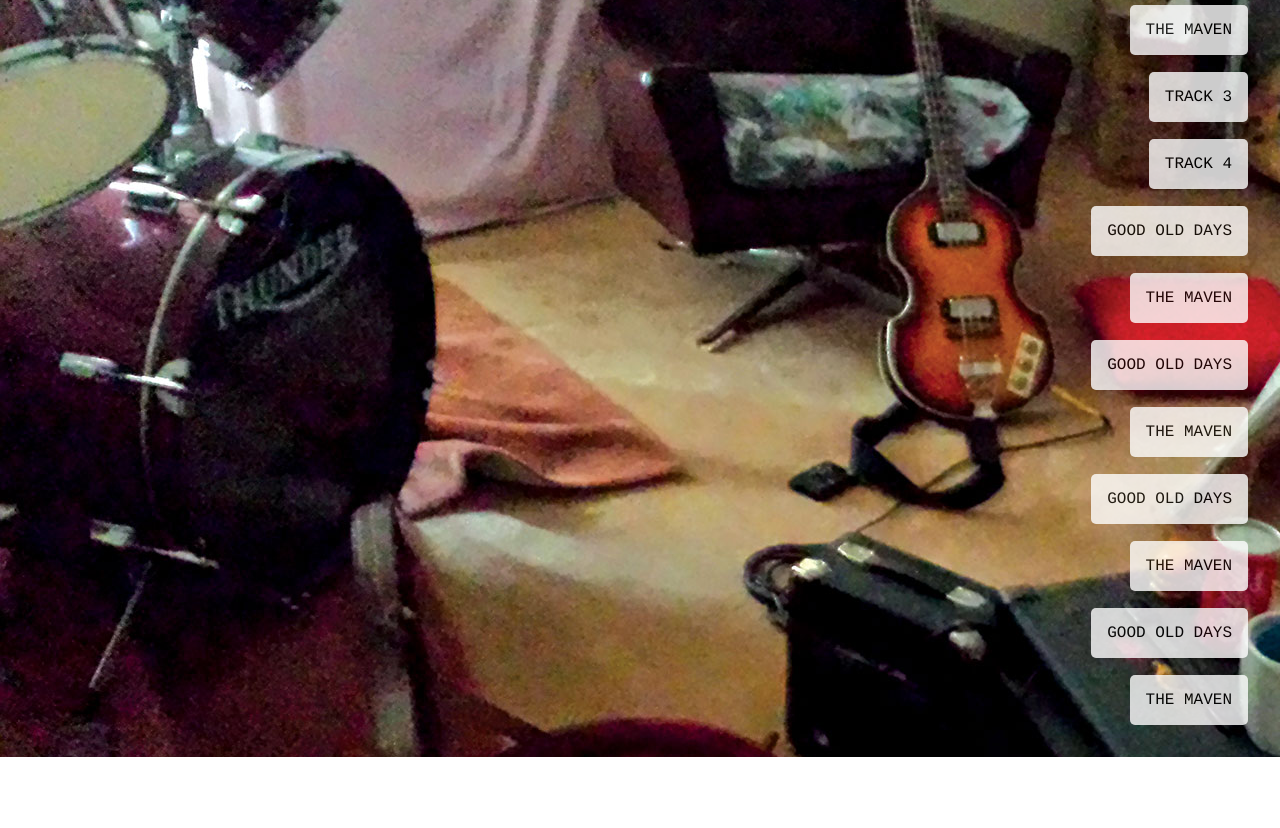
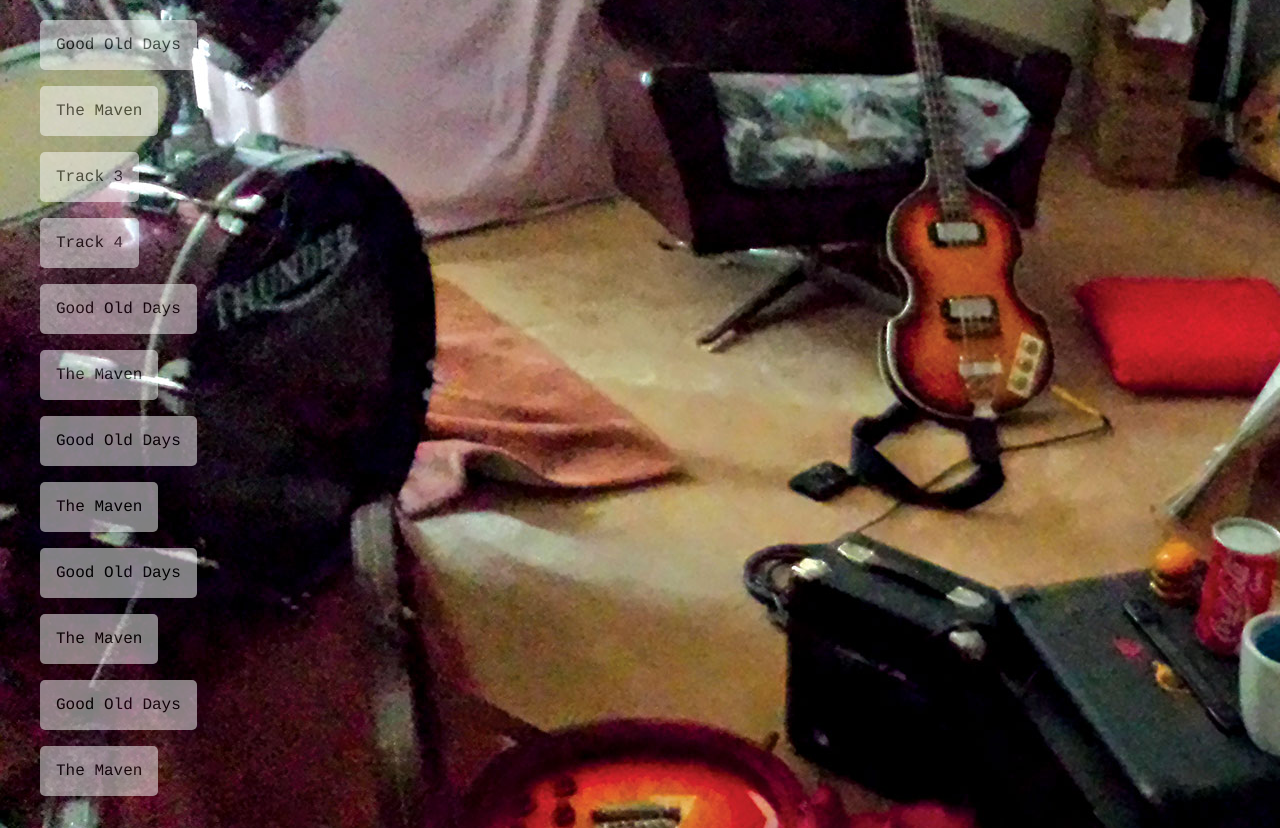
Before and after one commit to pauloHernando/kalabaw-website, a plain HTML site: page index.html in a window 1280 px wide. Shown: the part 118-946 px from the top of the page. Before the commit the page ends 875 px from the top, so only its background shows below. Drawn offline with Linux system fonts and the light colour scheme.

Commit message:
adjust css. may have to redo css 4 desktop version

```diff
--- a/css/main.css
+++ b/css/main.css
@@ -1,36 +1,28 @@
 
-.site-nav-link {
-  color: black;
-  text-decoration: none;
-  font-family: Courier, serif;
-  text-transform: uppercase;
-}
-
-.site-header {
+.site-background {
+  background-image: url(../images/home-background.jpg)
 }
 
 .button {
-  background-color: #FFFFFF;
+  background-color: white;
+  opacity: 0.5;
+  border-radius: 5px;
   padding: 1em;
-  border-radius: 5px;
-  opacity: 0.8;
 }
-
 .site-logo {
   margin: 2em;
 }
 
-.site-navigation {
+.site-navigation-link {
+  text-decoration: none;
+  color: black;
+}
+
+.site-navigation-list {
   list-style: none;
 }
 
 .site-navigation-item {
-  display: block;
-  margin: 0em 2em 3em 2em;
-  float: right;
-  clear: both;
+  margin: 0em 0em 3em 0em;
+  font-family: Courier, serif;
 }
-
-.site-background {
-  background-image: url(../images/home-background.jpg);
-}
--- a/index.html
+++ b/index.html
@@ -15,42 +15,45 @@
     <div>
       <img src="images/logo.png" alt="kalabaw" class="site-logo">
 
+      <ul class="site-navigation-list">
         <li class="site-navigation-item">
-          <a href="#" class="button site-nav-link">Good Old Days</a>
+          <a href="#" class="button site-navigation-link">Good Old Days</a>
         </li>
         <li class="site-navigation-item">
-          <a href="#" class="button site-nav-link">The Maven</a>
+          <a href="#" class="button site-navigation-link">The Maven</a>
         </li>
         <li class="site-navigation-item">
-          <a href="#" class="button site-nav-link">Track 3</a>
+          <a href="#" class="button site-navigation-link">Track 3</a>
         </li>
         <li class="site-navigation-item">
-          <a href="#" class="button site-nav-link">Track 4</a>
+          <a href="#" class="button site-navigation-link">Track 4</a>
         </li>
         <li class="site-navigation-item">
-          <a href="#" class="button site-nav-link">Good Old Days</a>
+          <a href="#" class="button site-navigation-link">Good Old Days</a>
         </li>
         <li class="site-navigation-item">
-          <a href="#" class="button site-nav-link">The Maven</a>
+          <a href="#" class="button site-navigation-link">The Maven</a>
         </li>
         <li class="site-navigation-item">
-          <a href="#" class="button site-nav-link">Good Old Days</a>
+          <a href="#" class="button site-navigation-link">Good Old Days</a>
         </li>
         <li class="site-navigation-item">
-          <a href="#" class="button site-nav-link">The Maven</a>
+          <a href="#" class="button site-navigation-link">The Maven</a>
         </li>
         <li class="site-navigation-item">
-          <a href="#" class="button site-nav-link">Good Old Days</a>
+          <a href="#" class="button site-navigation-link">Good Old Days</a>
         </li>
         <li class="site-navigation-item">
-          <a href="#" class="button site-nav-link">The Maven</a>
+          <a href="#" class="button site-navigation-link">The Maven</a>
         </li>
         <li class="site-navigation-item">
-          <a href="#" class="button site-nav-link">Good Old Days</a>
+          <a href="#" class="button site-navigation-link">Good Old Days</a>
         </li>
         <li class="site-navigation-item">
-          <a href="#" class="button site-nav-link">The Maven</a>
+          <a href="#" class="button site-navigation-link">The Maven</a>
         </li>
+
+      </ul>
 
     </div>
   </body>
```
